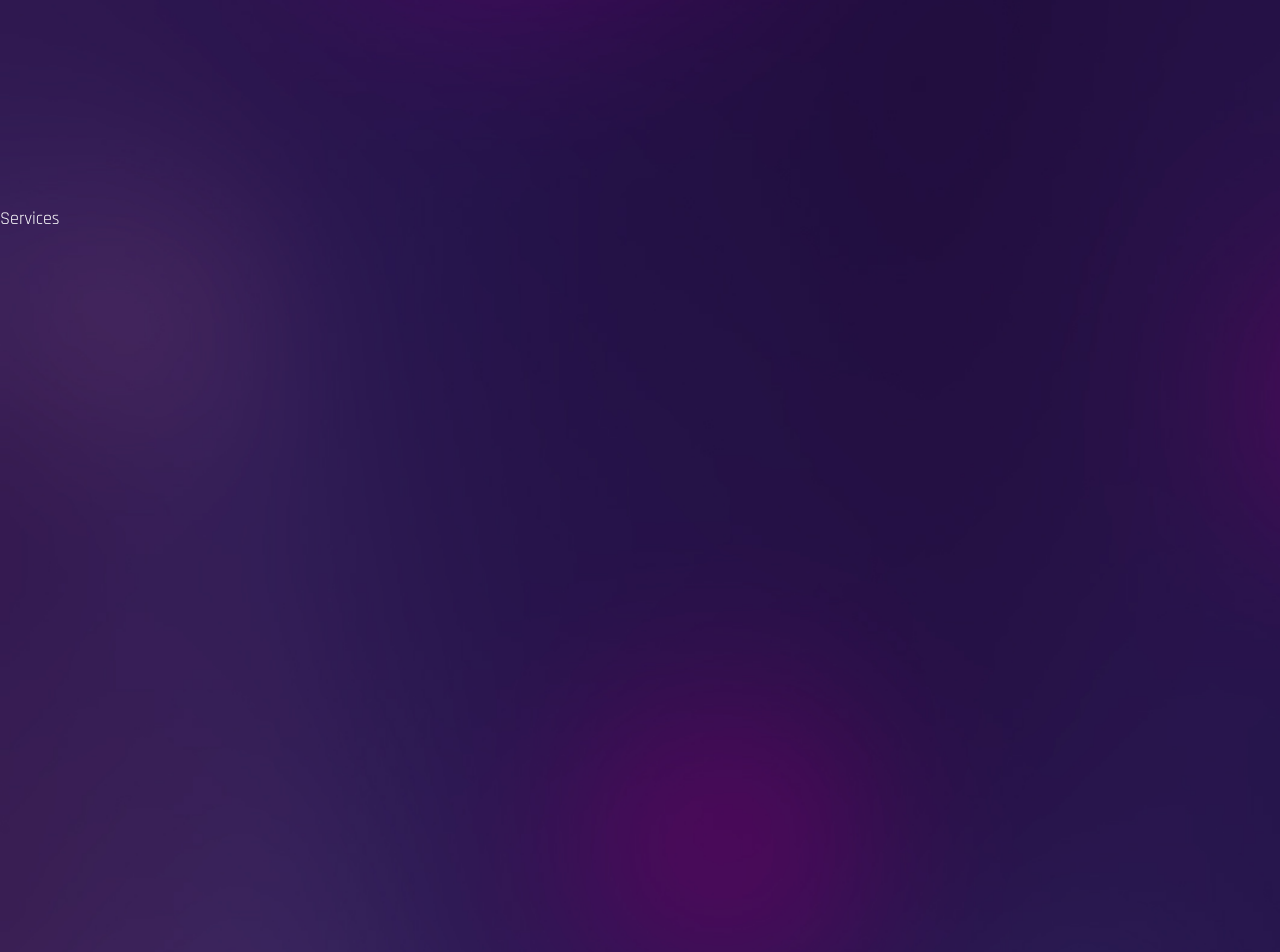
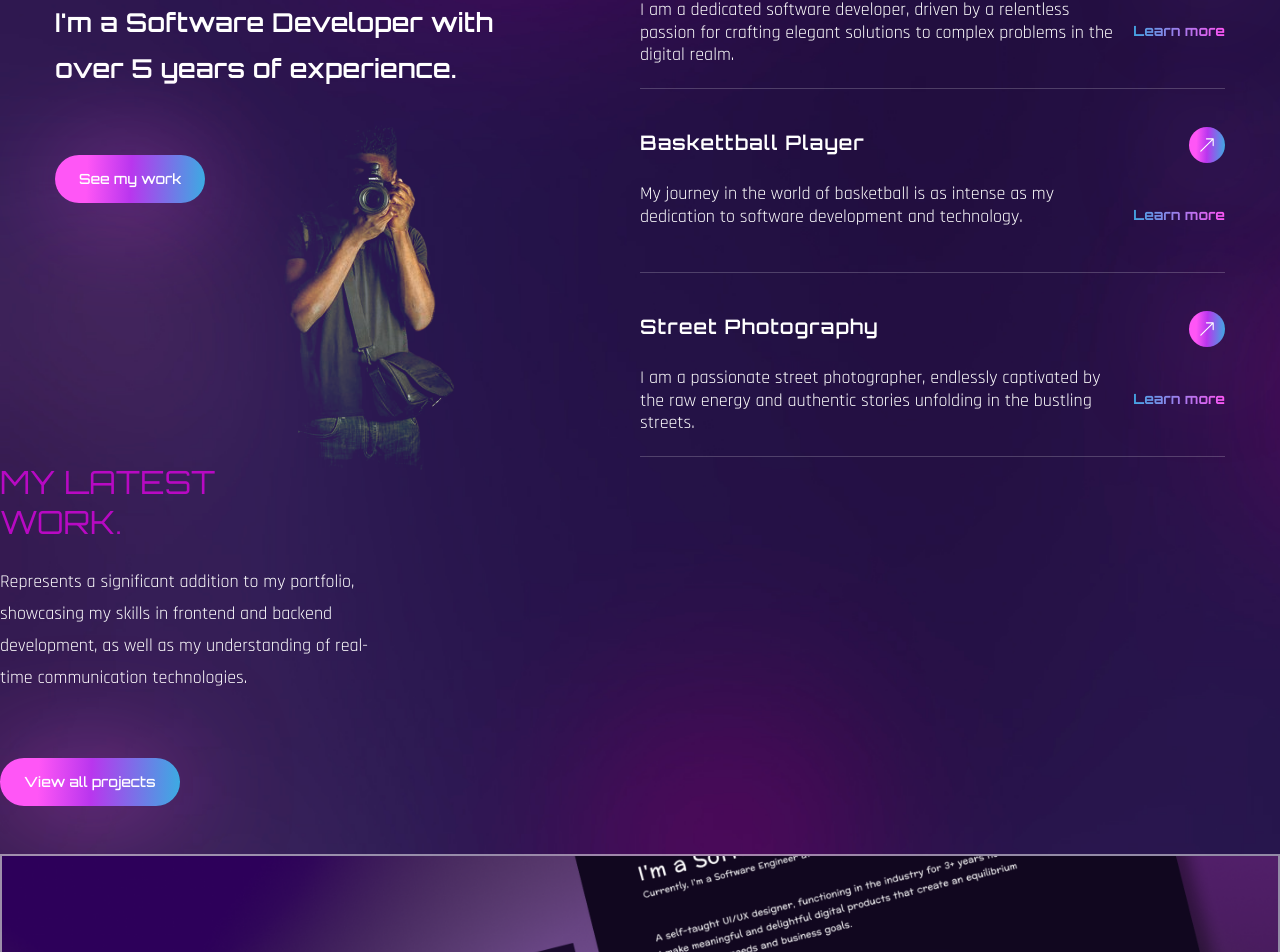
Before and after one commit to Danils0n23/personal-portfolio1, a React (Create React App) app: page / in a window 1280 px wide. Shown: the part 1760-2712 px from the top of the page. Built offline with nearby package versions, Linux system fonts and the light colour scheme; the HTML template or start-up script is replaced by a standard one; a web font is replaced by a local one.

Commit message:
fix servies

```diff
--- a/src/components/Banner.js
+++ b/src/components/Banner.js
@@ -56,7 +56,7 @@
               viewport={{ once: false, amount: 0.7 }}
               className='flex max-w-max gap-x-6 items-center mb-12 mx-auto lg:mx-0'>
               <button className='btn btn-lg'>Contact me</button>
-              <a href='https://github.com/Danils0n23/Solola-App' className='text-gradient btn-link'>
+              <a href='https://github.com/Danils0n23/' className='text-gradient btn-link'>
                 My Portfolio
               </a>
             </motion.div>
--- a/src/components/Services.js
+++ b/src/components/Services.js
@@ -1,9 +1,85 @@
+/* eslint-disable jsx-a11y/anchor-is-valid */
 import React from 'react';
 
+import { BsArrowUpRight } from 'react-icons/bs';
+
+import { motion } from 'framer-motion';
+
+import { fadeIn } from '../variants';
+const services = [
+  {
+    name: 'Software Developer',
+    description:
+      'I am a dedicated software developer, driven by a relentless passion for crafting elegant solutions to complex problems in the digital realm.',
+    link: 'Learn more',
+  },
+
+  {
+    name: 'Baskettball Player',
+    description:
+      'My journey in the world of basketball is as intense as my dedication to software development and technology.',
+    link: 'Learn more',
+  },
+
+  {
+    name: 'Street Photography',
+    description:
+      'I am a passionate street photographer, endlessly captivated by the raw energy and authentic stories unfolding in the bustling streets.',
+    link: 'Learn more',
+  }
+];
+
 const Services = () => {
-  return <div className='section' id='services'>
-    Services
-  </div>;
+  return (
+    <section className='section' id='services'>
+      <div className='container mx-auto'>
+        <div className='flex flex-col lg:flex-row'>
+          <motion.div
+            variants={fadeIn('right', 0.3)}
+            initial='hidden'
+            whileInView={'show'}
+            viewport={{ once: false, amount: 0.3 }}
+            className='flex-1 lg:bg-services lg:bg-bottom bg-no-repeat mix-blend-lighten mb-12 lg:mb-0'>
+            <h2 className='h2 text-accent mb-6'>What I Do. </h2>
+            <h3 className='h3 max-w-[455px] mb-16'>
+              I'm a Software Developer with over 5 years of experience.
+            </h3>
+            <button className='btn btn-sm'>See my work</button>
+          </motion.div>
+
+          <motion.div
+            variants={fadeIn('left', 0.5)}
+            initial='hidden'
+            whileInView={'show'}
+            viewport={{ once: false, amount: 0.3 }}
+            className='flex-1'
+          >
+            <div>
+              {services.map((service, index) => {
+
+                const { name, description, link } = service;
+                return (
+                  <div className='border-b border-white/20 h-[146px] mb-[38px] flex' key={index}>
+                    <div className='max-w-[476px]'>
+                      <h4 className='text-[20px] tracking-wider font-primary font-semibold mb-6'>{name}</h4>
+                      <p className='font-secondary leading-tight'>{description}</p>
+                    </div>
+                    <div className='flex flex-col flex-1 items-end'>
+                      <a href='#' className='btn w-9 h-9 mb-[42px] flex justify-center items-center'>
+                        <BsArrowUpRight />
+                      </a>
+                      <a href='#' className='text-gradient text-sm'>
+                        {link}
+                      </a>
+                    </div>
+                  </div>
+                );
+              })}
+            </div>
+          </motion.div>
+        </div>
+      </div>
+    </section>
+  );
 };
-
 export default Services;
--- a/src/components/Work.js
+++ b/src/components/Work.js
@@ -1,9 +1,46 @@
 import React from 'react';
+import { motion } from 'framer-motion';
+import { fadeIn } from '../variants';
+import img1 from '../assets/portfolio-img1.png';
+import img2 from '../assets/portfolio-img2.png';
+import img3 from '../assets/portfolio-img3.png';
 
 const Work = () => {
-  return <div className='section' id='work'>
-    Work
-  </div>;
+  return (
+    <section className='section' id='work'>
+      <div className='conteiner mx-auto'>
+        <div>
+          <div className='flex-1 flex flex-col gap-y-12 mb-10 lg:mb-0'>
+            <div>
+              <h2 className='h2 leading-tight text-accent'>
+                My Latest <br />
+                Work.
+              </h2>
+              <p className='max-w-sm mb-16'>
+                Represents a significant addition to my portfolio, showcasing my skills in frontend and backend development, as well as my understanding of real-time communication technologies.
+              </p>
+              <button className='btn btn-sm'>View all projects</button>
+            </div>
+
+            <div className='group relative overflow-hidden border-2 border-white/50 rounded-x1'>
+
+              <div className='group-hover:bg-black/70 w-full h-full absolute z-40 transition-all duration-300'></div>
+
+              <img className='group-hover:scale-125 transition-all duration-500 z-50' src={img1} alt='' />
+
+              <div className='absolute -bottom-full left-12 group-hover:bottom-24 transition-all duration-500 z-50'>
+                <span className='text-gradient'>Software Developer</span>
+              </div>
+
+              <div className='absolute -bottom-full left-12 group-hover:bottom-14 transition-all duration-700 z-50'>
+                <span className='tex-3x1 text-white'>Project Title</span>
+              </div>
+            </div>
+          </div>
+        </div>
+      </div>
+    </section>
+  );
 };
 
 export default Work;
```
